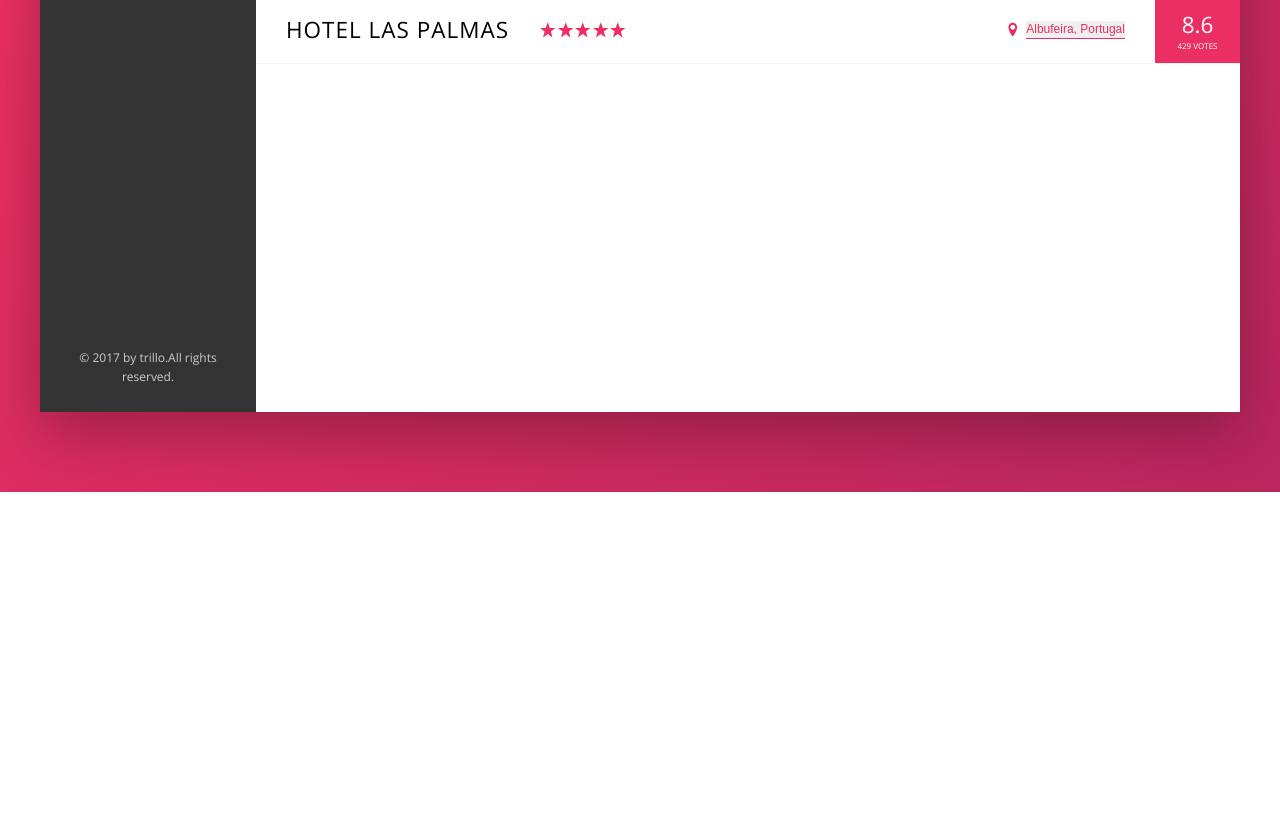
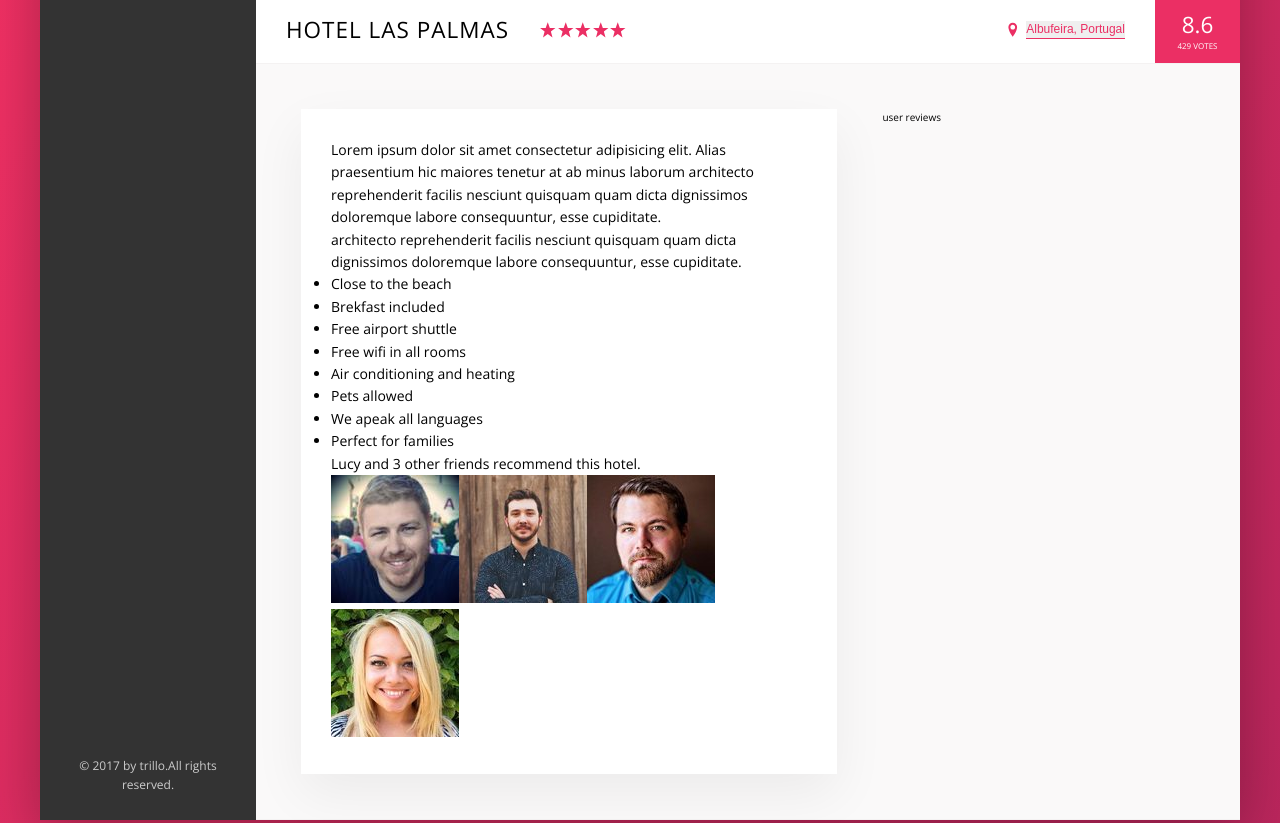
Before and after one commit to FatemehShojaei/Trillo, a website: page index.html in a window 1280 px wide. Shown: the part 538-1361 px from the top of the page. Before the commit the page ends 1030 px from the top, so only its background shows below. Drawn offline with nearby package versions, Linux system fonts and the light colour scheme.

Commit message:
detail part

```diff
--- a/index.html
+++ b/index.html
@@ -148,6 +148,57 @@
               <div class="overview__rating-count">429 votes</div>
             </div>
           </div>
+
+          <div class="detail">
+            <div class="description">
+              <p class="paragraph">
+                Lorem ipsum dolor sit amet consectetur adipisicing elit. Alias
+                praesentium hic maiores tenetur at ab minus laborum architecto
+                reprehenderit facilis nesciunt quisquam quam dicta dignissimos
+                doloremque labore consequuntur, esse cupiditate.
+              </p>
+              <p class="paragraph">
+                architecto reprehenderit facilis nesciunt quisquam quam dicta
+                dignissimos doloremque labore consequuntur, esse cupiditate.
+              </p>
+              <ul class="list">
+                <li class="list-item">Close to the beach</li>
+                <li class="list-item">Brekfast included</li>
+                <li class="list-item">Free airport shuttle</li>
+                <li class="list-item">Free wifi in all rooms</li>
+                <li class="list-item">Air conditioning and heating</li>
+                <li class="list-item">Pets allowed</li>
+                <li class="list-item">We apeak all languages</li>
+                <li class="list-item">Perfect for families</li>
+              </ul>
+              <div class="recommend">
+                <p class="recommend__count">
+                  Lucy and 3 other friends recommend this hotel.
+                </p>
+                <div class="recommend__friends">
+                  <img
+                    src="img/user-3.jpg"
+                    alt="Friend 1"
+                    class="recommend__photo"
+                  /><img
+                    src="img/user-4.jpg"
+                    alt="Friend 2"
+                    class="recommend__photo"
+                  /><img
+                    src="img/user-5.jpg"
+                    alt="Friend 3"
+                    class="recommend__photo"
+                  />
+                  <img
+                    src="img/user-6.jpg"
+                    alt="Friend 4"
+                    class="recommend__photo"
+                  />
+                </div>
+              </div>
+            </div>
+            <div class="user-reviews">user reviews</div>
+          </div>
         </main>
       </div>
     </div>
--- a/sass/_base.scss
+++ b/sass/_base.scss
@@ -13,6 +13,9 @@
   --color-grey-dark-3: #999;
 
   --shadow-dark: 0 2rem 6rem rgba(0, 0, 0, 0.3);
+  --shadow-light: 0 2rem 5rem rgba(0, 0, 0, 0.06);
+
+  --line: 1px solid var(--color-grey-light-2);
 }
 
 * {
--- a/sass/_components.scss
+++ b/sass/_components.scss
@@ -201,7 +201,7 @@
 .overview {
   display: flex;
   align-items: center;
-  border-bottom: 1px solid var(--color-grey-light-2);
+  border-bottom: var(--line);
 
   &__heading {
     font-size: 2.25rem;
--- a/sass/_layout.scss
+++ b/sass/_layout.scss
@@ -9,7 +9,7 @@
   font-size: 1.4rem;
   height: 7rem;
   background-color: #fff;
-  border-bottom: 1px solid var(--color-grey-light-2);
+  border-bottom: var(--line);
   display: flex;
   justify-content: space-between;
   align-items: center;
@@ -27,7 +27,26 @@
 }
 .hotel-view {
   background-color: #fff;
-  height: 80rem;
 
   flex: 1;
 }
+
+.detail {
+  display: flex;
+  padding: 4.5rem;
+  background-color: var(--color-grey-light-1);
+  border-bottom: var(--line);
+}
+
+.description {
+  font-size: 1.4rem;
+  background-color: #fff;
+  box-shadow: var(--shadow-light);
+  padding: 3rem;
+  flex: 0 0 60%;
+  margin-right: 4.5rem;
+}
+
+.user-reviews {
+  flex: 1;
+}
```
Also changed, not shown: css/style.css.
